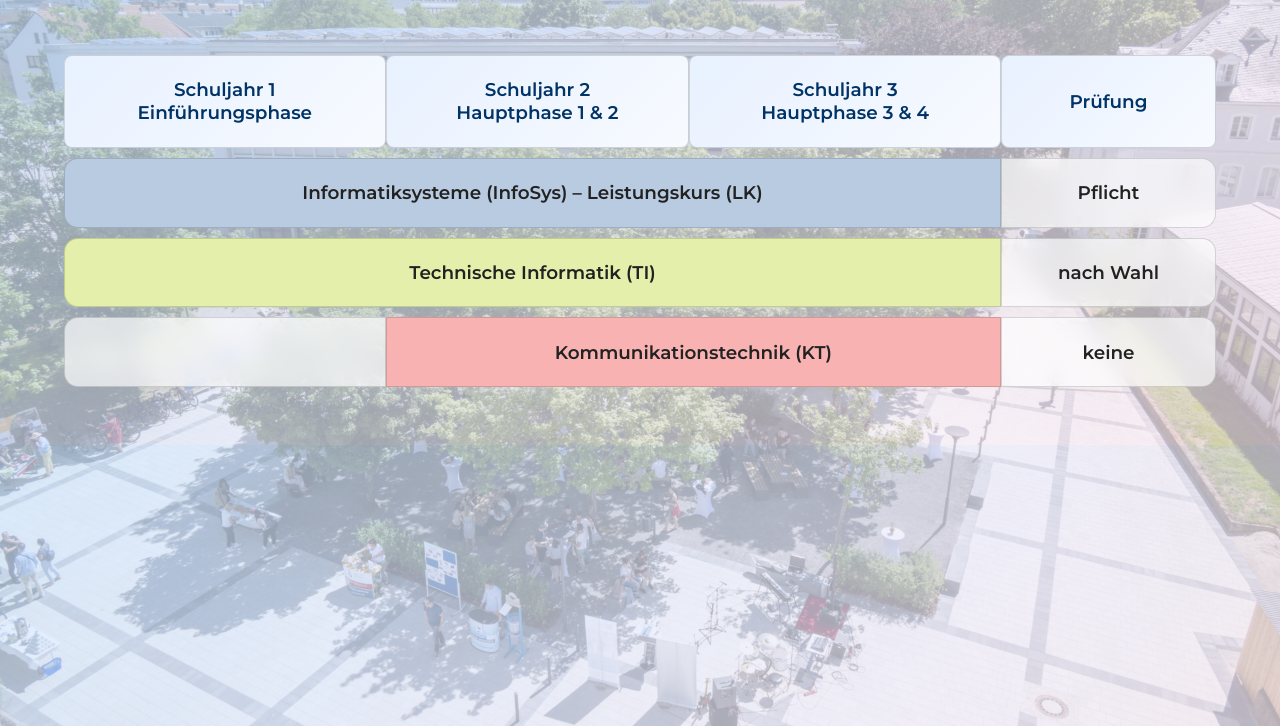
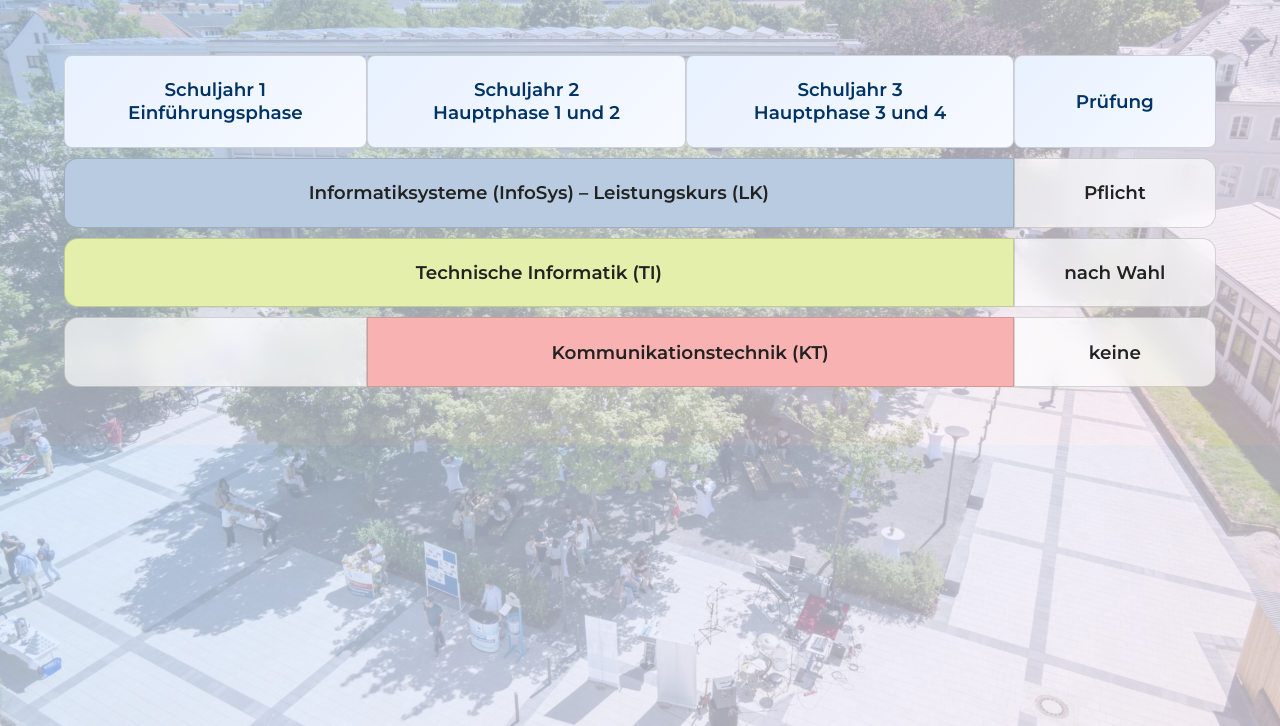
Before and after one commit to Jayki79/Vorschau-Informatik, a plain HTML site: page index.html in a window 1280 px wide. Shown: the part 74-800 px from the top of the page. Drawn offline with Linux system fonts and the light colour scheme.

Commit message:
Update index.html

```diff
--- a/index.html
+++ b/index.html
@@ -130,8 +130,8 @@
     <thead>
         <tr>
             <th>Schuljahr 1<br>Einführungsphase</th>
-            <th>Schuljahr 2<br>Hauptphase 1 & 2</th>
-            <th>Schuljahr 3<br>Hauptphase 3 & 4</th>
+            <th>Schuljahr 2<br>Hauptphase 1 und 2</th>
+            <th>Schuljahr 3<br>Hauptphase 3 und 4</th>
             <th>Prüfung</th>
         </tr>
     </thead>
```
